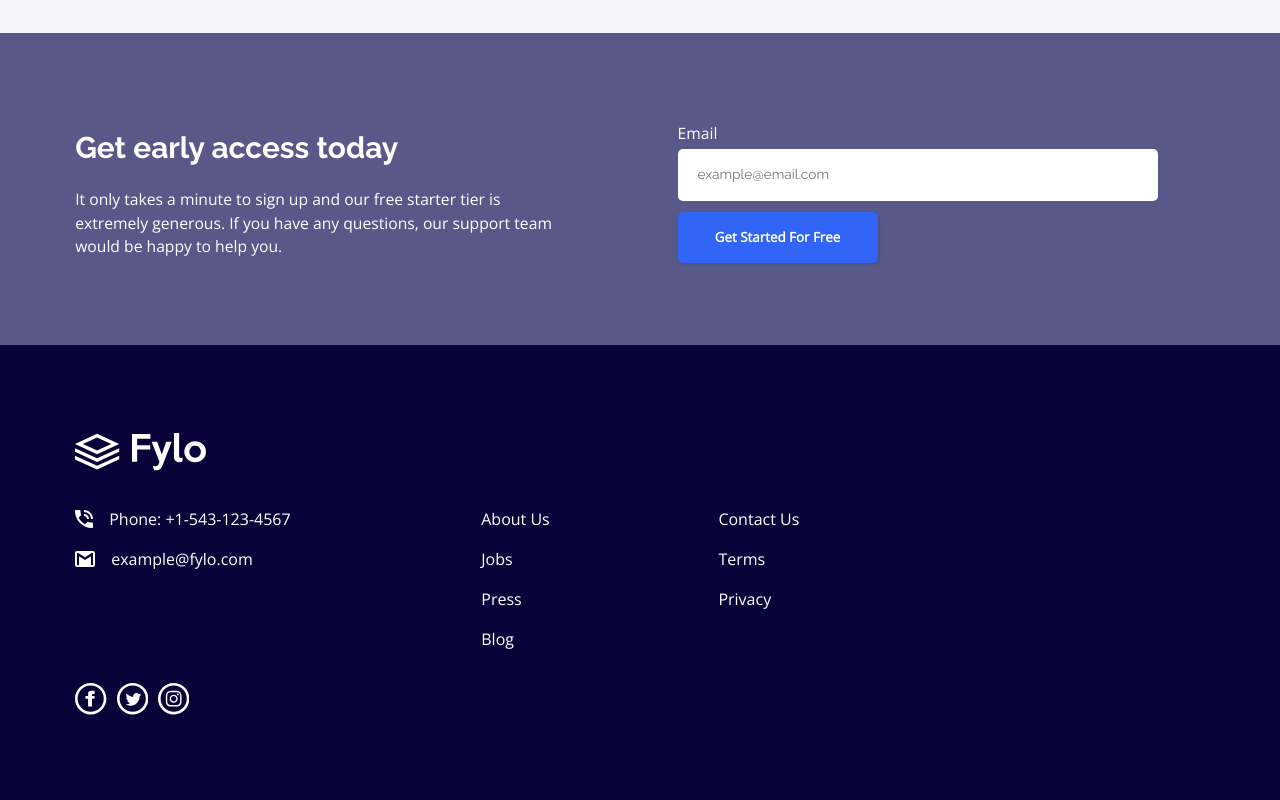
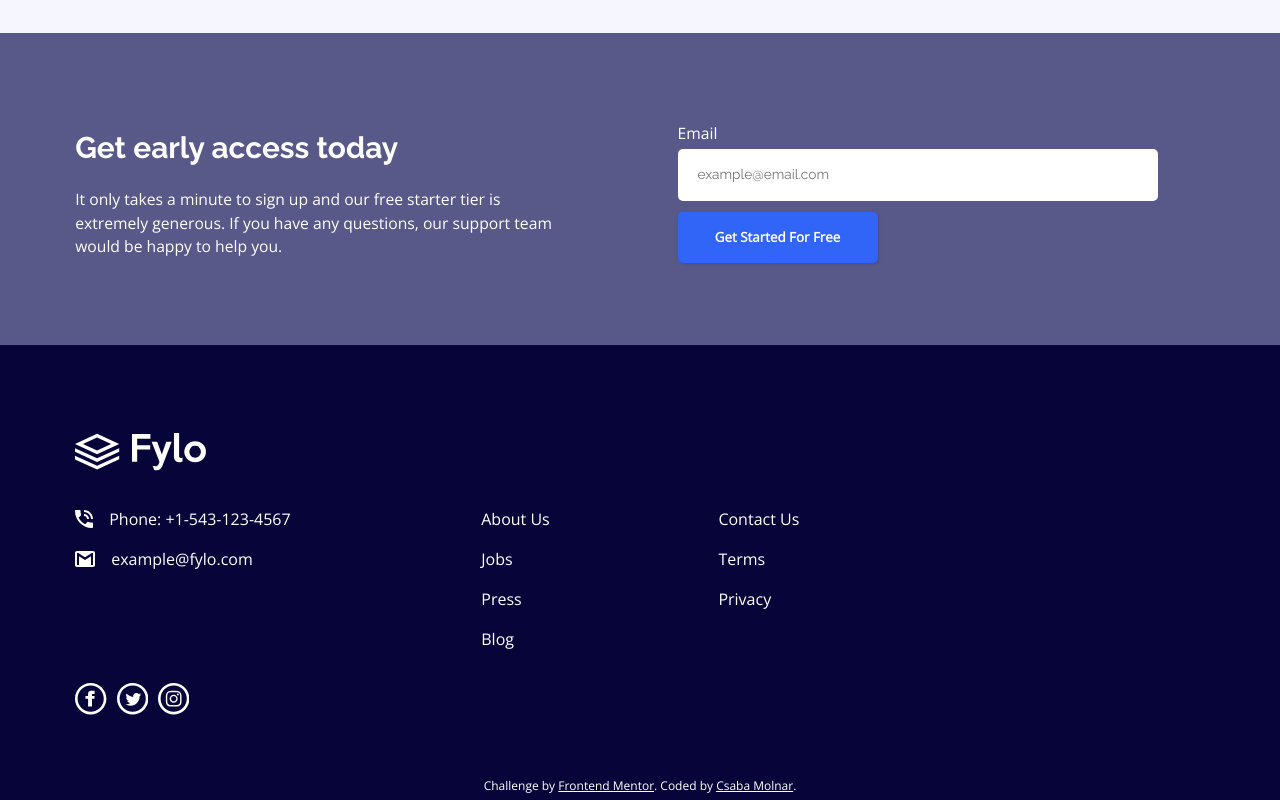
Before and after one commit to DocForLoop/fylo-landing-page, a website built with Vite: page index.html in a window 1280 px wide. Shown: the part 1531-2331 px from the top of the page. Built offline with nearby package versions, Linux system fonts and the light colour scheme.

Commit message:
Add attribution

```diff
--- a/index.html
+++ b/index.html
@@ -251,6 +251,13 @@
             </ul>
           </nav>
         </div>
+
+        <div class="footer__attribution">
+          Challenge by
+          <a class="footer__attribution-link" href="https://www.frontendmentor.io/challenges" target="_blank" rel="noopener">Frontend Mentor</a>.
+          Coded by
+          <a class="footer__attribution-link" href="https://www.frontendmentor.io/profile/DocForLoop" target="_blank" rel="noopener">Csaba Molnar</a>.
+        </div>
       </footer>
     </div>
   </body>
--- a/src/scss/components/footer/_footer.scss
+++ b/src/scss/components/footer/_footer.scss
@@ -114,4 +114,30 @@
         inline-size: fluid(28, 32, 375, 1440, rem);
         block-size: fluid(28, 32, 375, 1440, rem);
     }
+
+    &__attribution {
+        position: absolute;
+        inset-block-end: 5px;
+        inset-inline: 0;
+        font-size: rem(12);
+        text-align: center;
+        color: var(--clr-light);
+    }
+
+    &__attribution-link {
+        color: var(--clr-light);
+        border-radius: rem(3);
+        text-decoration: underline;
+        transition: color 0.3s;
+
+        &:hover,
+        &:focus-visible {
+            color: var(--clr-hover);
+        }
+
+        &:focus-visible {
+            outline: rem(3) solid var(--clr-hover);
+            outline-offset: rem(2);
+        }
+    }
 }
--- a/src/scss/components/header/_header.scss
+++ b/src/scss/components/header/_header.scss
@@ -3,6 +3,7 @@
 
 .body {
     min-height: 100vh;
+    position: relative;
 }
 
 .page-wrapper {
```
